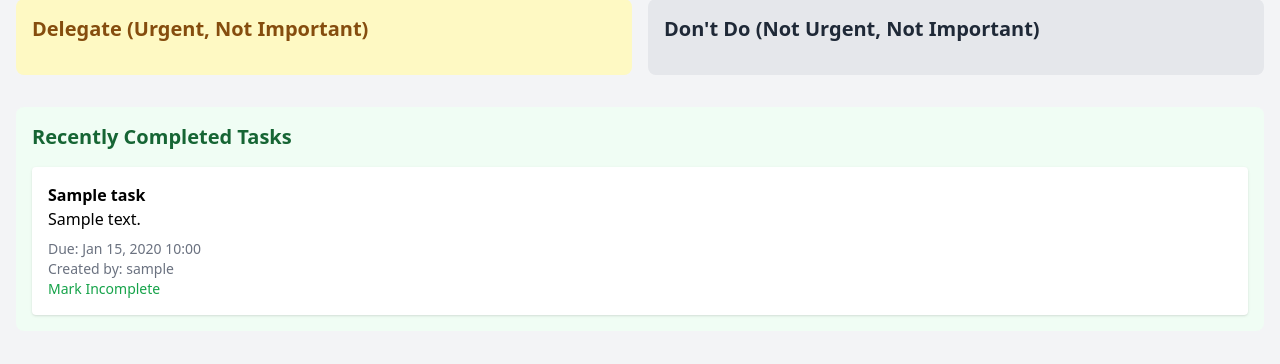
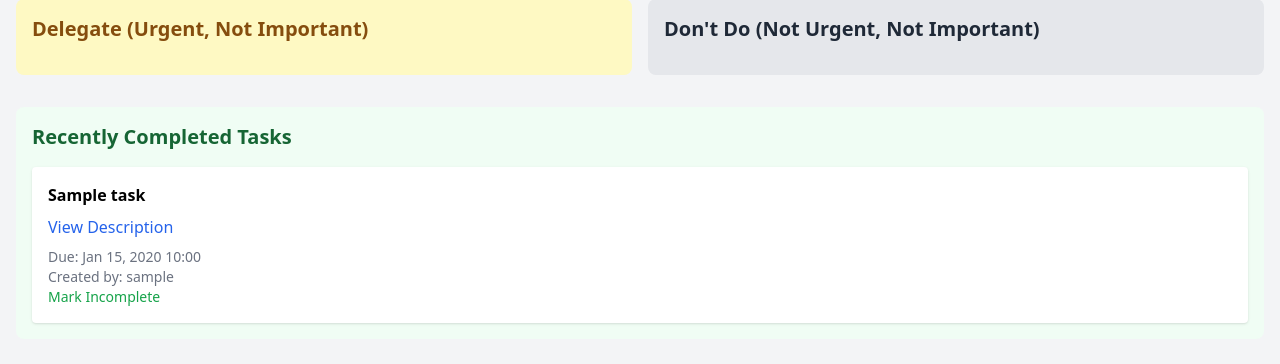
Before and after one commit to kerk1v/eisenhower, a Django app: page /matrix/ in a window 1280 px wide. Shown: the part 221-585 px from the top of the page. Run offline with Django 5.2, Linux system fonts and the light colour scheme; a user stored in the database is signed in; tables that the repository leaves empty hold one stand-in row (values such as "Sample post"); style sheets or scripts are compiled from the project's sources.

Commit message:
Show modal instead of full description in matrix.

```diff
--- a/matrix/templates/matrix/matrix.html
+++ b/matrix/templates/matrix/matrix.html
@@ -79,7 +116,9 @@
                     {% for task in do_first %}
                     <div class="bg-white p-4 rounded shadow task-card" draggable="true" data-task-id="{{ task.pk }}" ondragstart="handleDragStart(event)">
                         <h3 class="font-bold">{{ task.title }}</h3>
-                        <div class="markdown-content">{{ task.description|markdown_safe }}</div>
+                        <button onclick="showDescription('{{ task.pk }}', '{{ task.title|escapejs }}')" class="text-blue-600 hover:text-blue-800 mt-2">
+                            View Description
+                        </button>
                         <div class="mt-2 text-sm">
                             {% if task.due_date %}
                             <p class="text-gray-500 {% if task.due_date|is_due_soon %}due-soon{% endif %}">
@@ -102,6 +141,10 @@
                                 </button>
                             </form>
                         </div>
+                        <!-- Hidden description content for modal -->
+                        <div id="description-{{ task.pk }}" class="hidden">
+                            {{ task.description|markdown_safe }}
+                        </div>
                     </div>
                     {% endfor %}
                 </div>
@@ -114,7 +157,9 @@
                     {% for task in schedule %}
                     <div class="bg-white p-4 rounded shadow task-card" draggable="true" data-task-id="{{ task.pk }}" ondragstart="handleDragStart(event)">
                         <h3 class="font-bold">{{ task.title }}</h3>
-                        <div class="markdown-content">{{ task.description|markdown_safe }}</div>
+                        <button onclick="showDescription('{{ task.pk }}', '{{ task.title|escapejs }}')" class="text-blue-600 hover:text-blue-800 mt-2">
+                            View Description
+                        </button>
                         <div class="mt-2 text-sm">
                             {% if task.due_date %}
                             <p class="text-gray-500 {% if task.due_date|is_due_soon %}due-soon{% endif %}">
@@ -137,6 +182,10 @@
                                 </button>
                             </form>
                         </div>
+                        <!-- Hidden description content for modal -->
+                        <div id="description-{{ task.pk }}" class="hidden">
+                            {{ task.description|markdown_safe }}
+                        </div>
                     </div>
                     {% endfor %}
                 </div>
@@ -149,7 +198,9 @@
                     {% for task in delegate %}
                     <div class="bg-white p-4 rounded shadow task-card" draggable="true" data-task-id="{{ task.pk }}" ondragstart="handleDragStart(event)">
                         <h3 class="font-bold">{{ task.title }}</h3>
-                        <div class="markdown-content">{{ task.description|markdown_safe }}</div>
+                        <button onclick="showDescription('{{ task.pk }}', '{{ task.title|escapejs }}')" class="text-blue-600 hover:text-blue-800 mt-2">
+                            View Description
+                        </button>
                         <div class="mt-2 text-sm">
                             {% if task.due_date %}
                             <p class="text-gray-500 {% if task.due_date|is_due_soon %}due-soon{% endif %}">
@@ -172,6 +223,10 @@
                                 </button>
                             </form>
                         </div>
+                        <!-- Hidden description content for modal -->
+                        <div id="description-{{ task.pk }}" class="hidden">
+                            {{ task.description|markdown_safe }}
+                        </div>
                     </div>
                     {% endfor %}
                 </div>
@@ -184,7 +239,9 @@
                     {% for task in dont_do %}
                     <div class="bg-white p-4 rounded shadow task-card" draggable="true" data-task-id="{{ task.pk }}" ondragstart="handleDragStart(event)">
                         <h3 class="font-bold">{{ task.title }}</h3>
-                        <div class="markdown-content">{{ task.description|markdown_safe }}</div>
+                        <button onclick="showDescription('{{ task.pk }}', '{{ task.title|escapejs }}')" class="text-blue-600 hover:text-blue-800 mt-2">
+                            View Description
+                        </button>
                         <div class="mt-2 text-sm">
                             {% if task.due_date %}
                             <p class="text-gray-500 {% if task.due_date|is_due_soon %}due-soon{% endif %}">
@@ -207,6 +264,10 @@
                                 </button>
                             </form>
                         </div>
+                        <!-- Hidden description content for modal -->
+                        <div id="description-{{ task.pk }}" class="hidden">
+                            {{ task.description|markdown_safe }}
+                        </div>
                     </div>
                     {% endfor %}
                 </div>
@@ -220,7 +281,9 @@
                 {% for task in recent_completed %}
                 <div class="bg-white p-4 rounded shadow">
                     <h3 class="font-bold">{{ task.title }}</h3>
-                    <div class="markdown-content">{{ task.description|markdown_safe }}</div>
+                    <button onclick="showDescription('{{ task.pk }}', '{{ task.title|escapejs }}')" class="text-blue-600 hover:text-blue-800 mt-2">
+                        View Description
+                    </button>
                     <div class="mt-2 text-sm">
                         {% if task.due_date %}
                         <p class="text-gray-500">
@@ -235,11 +298,24 @@
                             <button type="submit" class="text-green-600 hover:text-green-800">Mark Incomplete</button>
                         </form>
                     </div>
+                    <!-- Hidden description content for modal -->
+                    <div id="description-{{ task.pk }}" class="hidden">
+                        {{ task.description|markdown_safe }}
+                    </div>
                 </div>
                 {% empty %}
                 <p class="text-gray-600">No completed tasks yet.</p>
                 {% endfor %}
             </div>
+        </div>
+    </div>
+
+    <!-- Modal -->
+    <div id="description-modal" class="modal">
+        <div class="modal-content">
+            <span class="close-modal" onclick="closeModal()">&times;</span>
+            <h2 id="modal-title" class="text-xl font-bold mb-4"></h2>
+            <div id="modal-content" class="markdown-content"></div>
         </div>
     </div>
 
@@ -293,6 +369,37 @@
                 quadrant.classList.remove('drag-over');
             });
         });
+
+        // Modal functionality
+        function showDescription(taskId, taskTitle) {
+            const modal = document.getElementById('description-modal');
+            const modalContent = document.getElementById('modal-content');
+            const modalTitle = document.getElementById('modal-title');
+            const description = document.getElementById(`description-${taskId}`).innerHTML;
+
+            modalTitle.textContent = taskTitle;
+            modalContent.innerHTML = description;
+            modal.style.display = 'block';
+
+            // Close modal when clicking outside
+            modal.onclick = function(event) {
+                if (event.target === modal) {
+                    closeModal();
+                }
+            };
+        }
+
+        function closeModal() {
+            const modal = document.getElementById('description-modal');
+            modal.style.display = 'none';
+        }
+
+        // Close modal with escape key
+        document.addEventListener('keydown', function(event) {
+            if (event.key === 'Escape') {
+                closeModal();
+            }
+        });
     </script>
 </body>
 </html>
```
Also changed, not shown: other parts of matrix/templates/matrix/matrix.html (+37 -0 lines).
